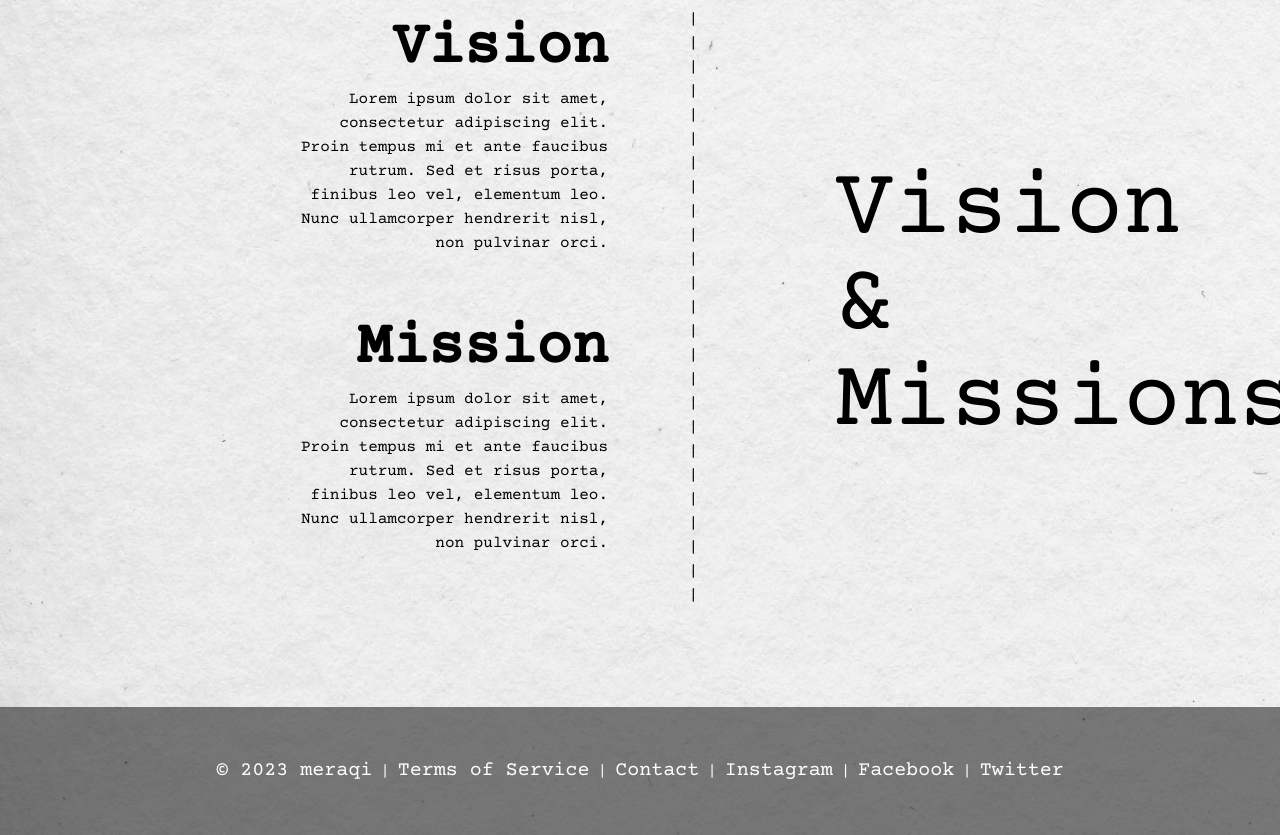
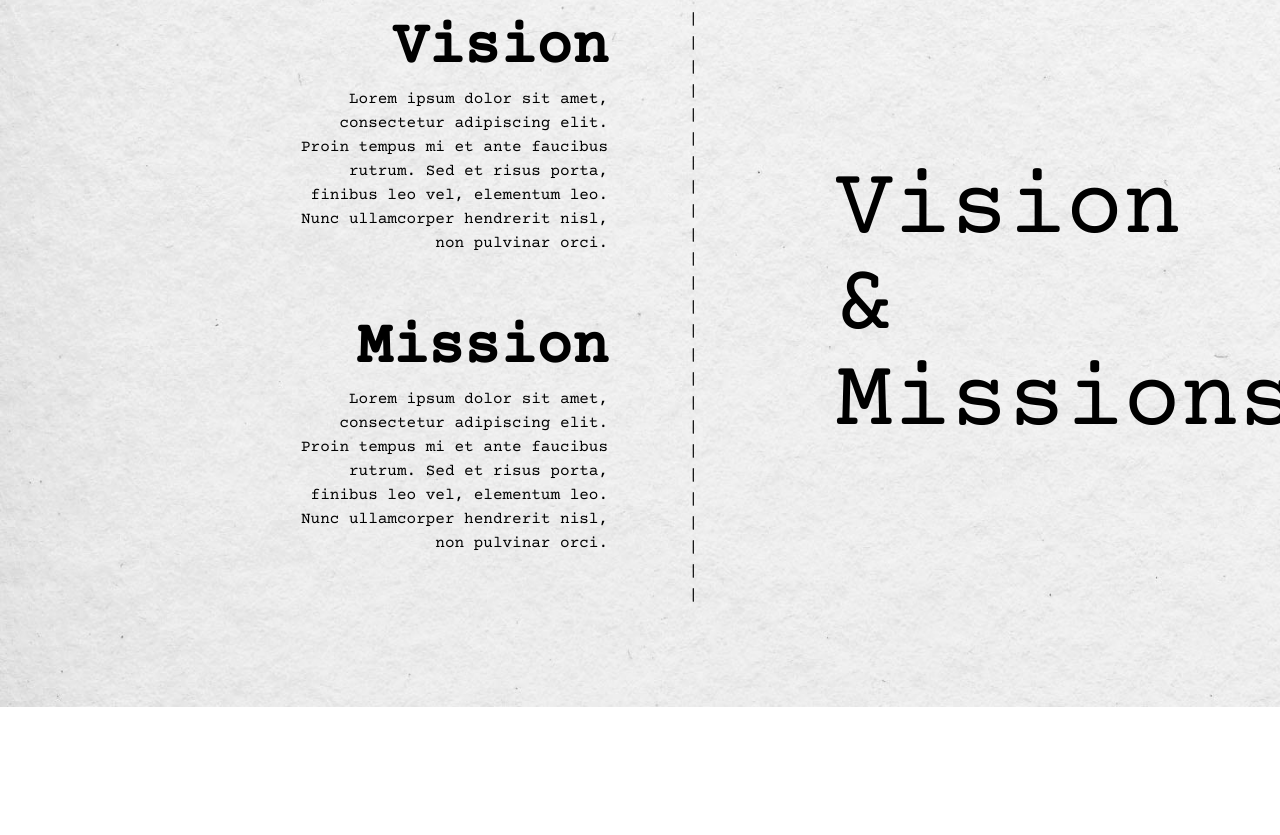
Before and after one commit to Eaj-JPN/meraqi-app, a Next.js app: page / in a window 1280 px wide. Shown: the part 3293-4128 px from the top of the page. After the commit the page ends 4000 px from the top, so only its background shows below. Built offline with nearby package versions, Linux system fonts and the light colour scheme.

Commit message:
page landing test

```diff
--- a/app/page.tsx
+++ b/app/page.tsx
@@ -44,7 +44,7 @@ export default function Home() {
 
       <PageVision />
 
-      <PageFooter />
+      {/* <PageFooter /> */}
       <ScrollToTopButton />
     </main>
   );
```
